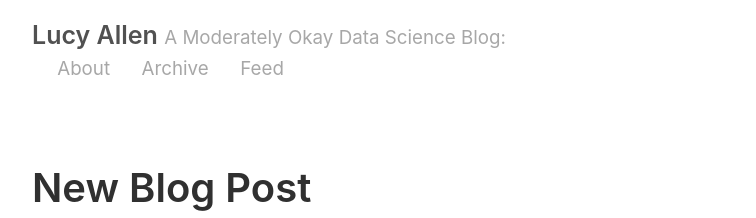
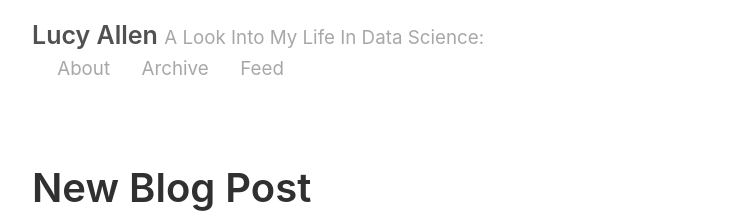
Before and after one commit to lucy-allen/lucy-allen.github.io, a Jekyll site: the page built from index.html, in a window 1280 px wide. Shown: the top 218 px of the page, without its empty margins (258-1014 px from the left). Built offline with Jekyll 4.4.1, drawn with Linux system fonts in a browser that asks for light colours; the list of posts is cut into pages by our own code.

Commit message:
changed config

```diff
--- a/_config.yml
+++ b/_config.yml
@@ -3,7 +3,7 @@ permalink:           pretty
 
 # Setup
 title:               Lucy Allen
-tagline:             A Moderately Okay Data Science Blog
+tagline:             A Look Into My Life In Data Science
 url:                 http://lucy-allen.github.io
 paginate:            2
 baseurl:             ""
```
